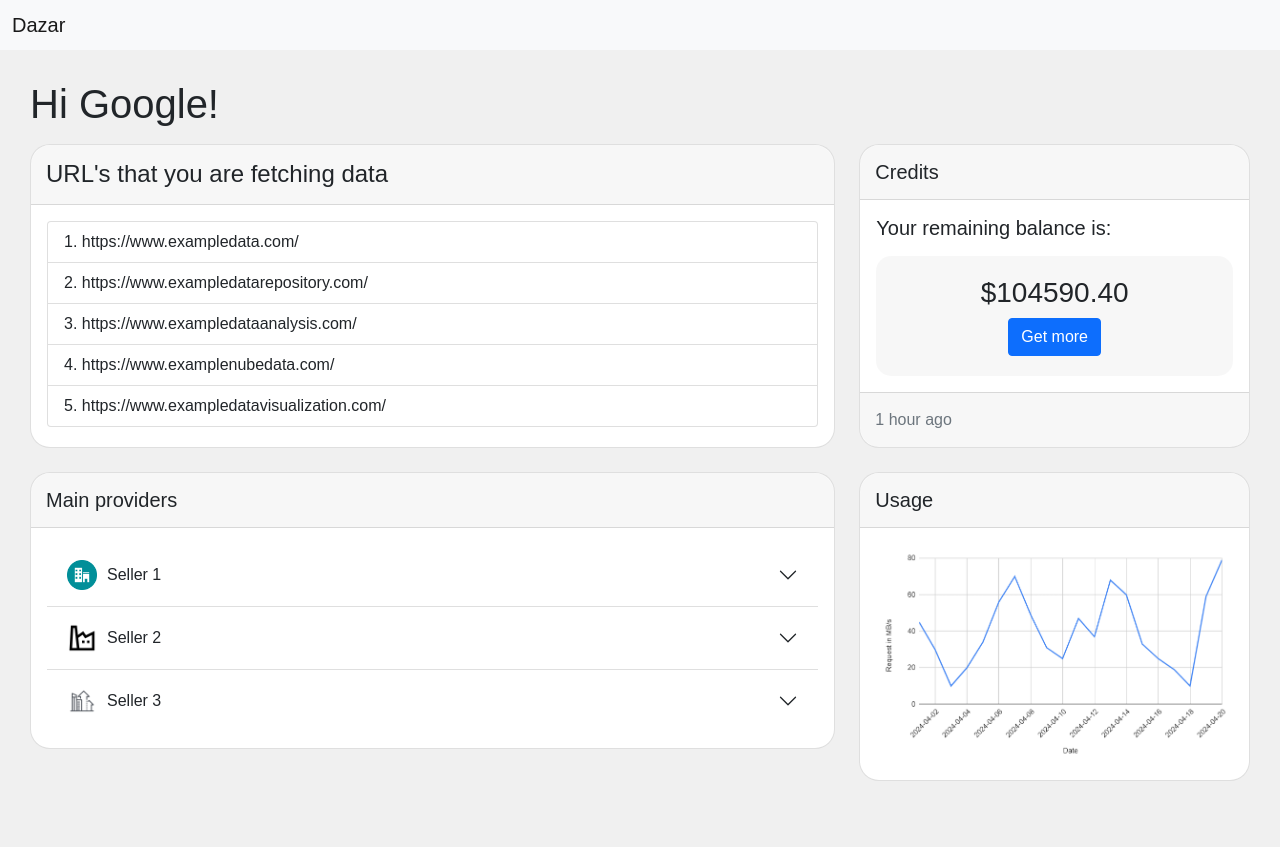
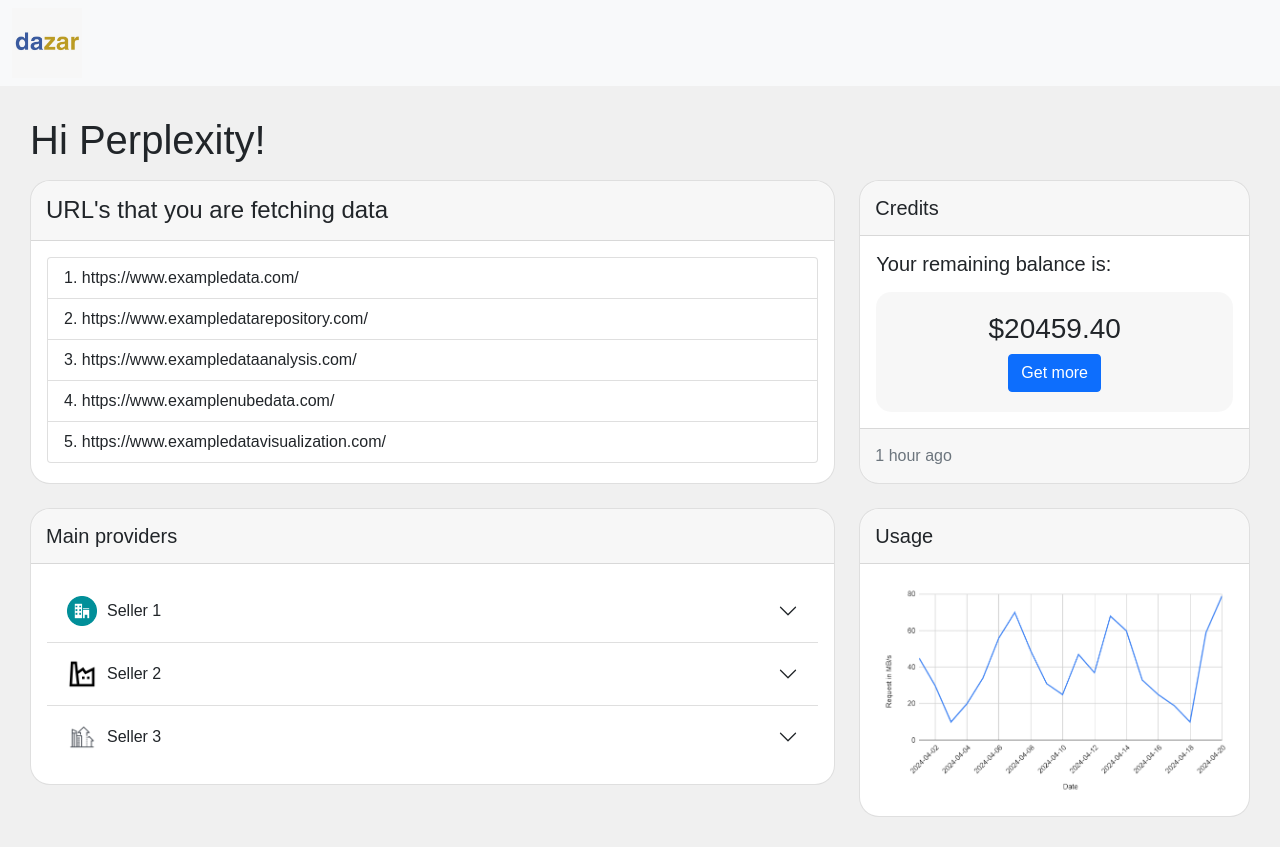
Before and after one commit to marcelo130102/demo-web, a plain HTML site: page dashboard_client.html in a window 1280 px wide. Before the commit the page ends 811 px from the top, so only its background shows below. Drawn offline with nearby package versions, Linux system fonts and the light colour scheme.

Commit message:
add logo

```diff
--- a/dashboard_client.html
+++ b/dashboard_client.html
@@ -14,12 +14,12 @@
   </head>
   <body>
     <nav class="navbar navbar-light bg-light">
-      <div class="container-fluid">
-        <span class="navbar-brand mb-0 h1">Dazar</span>
+      <div class="container-fluid d-flex align-items-center justify-content-start">
+        <img src="/assets/logo.jpg" alt="Logo" style="width: 70px; height: 70px;">
       </div>
     </nav>
     <div class="contentDashboard">
-      <h1>Hi Google!</h1>
+      <h1>Hi Perplexity!</h1>
       <div class="mt-3">
         <div class="row">
           <div class="col-8">
@@ -46,7 +46,7 @@
                 <div
                   class="body-revenue w-100 d-flex flex-column justify-content-center align-items-center mt-3"
                 >
-                  <h3>$104590.40</h3>
+                  <h3>$20459.40</h3>
                   <a href="#" class="btn btn-primary">Get more</a>
                 </div>
               </div>
```
Also changed, not shown: dashboard.html (+3 -3 lines), assets/logo.jpg (added).
